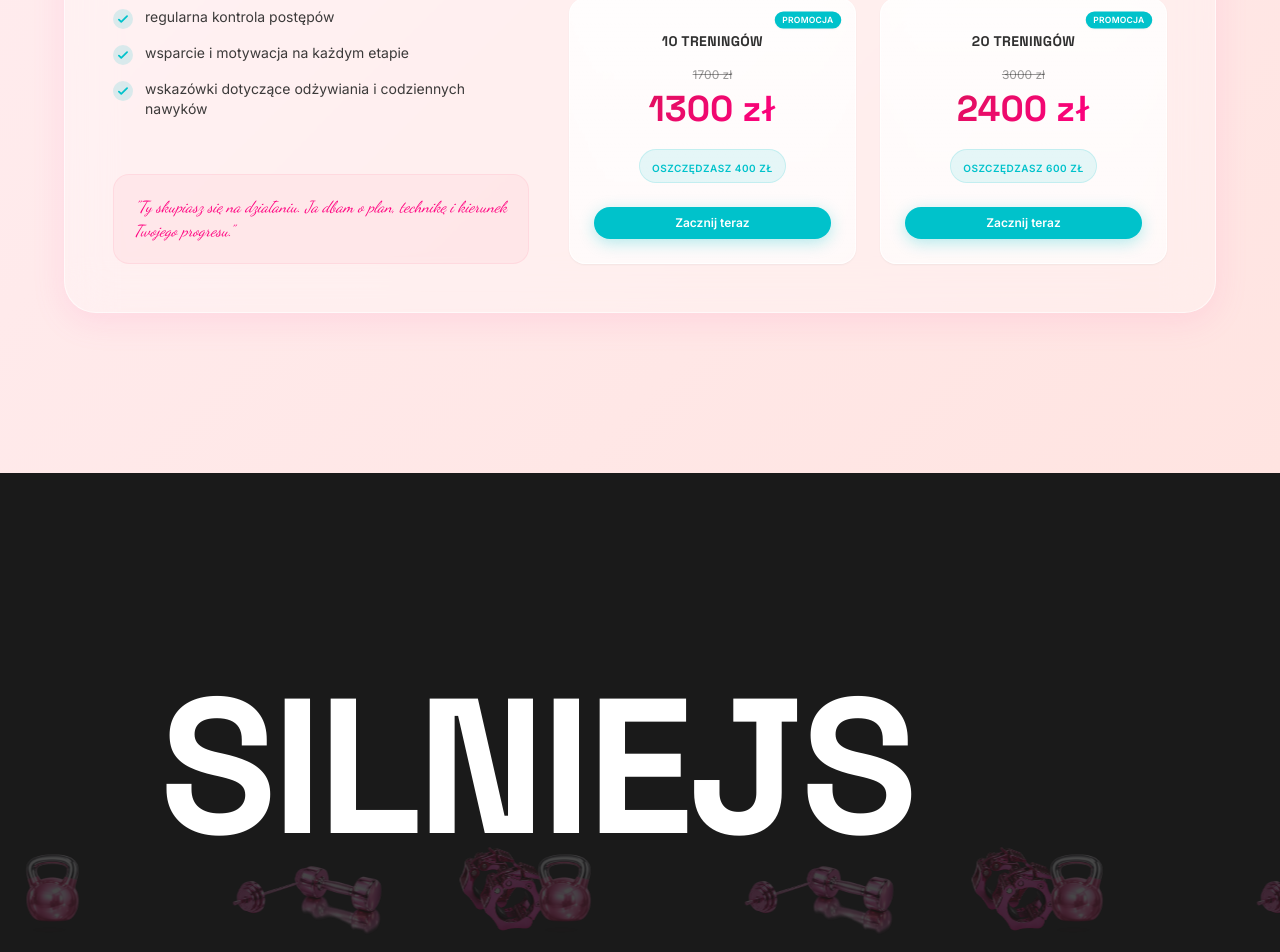
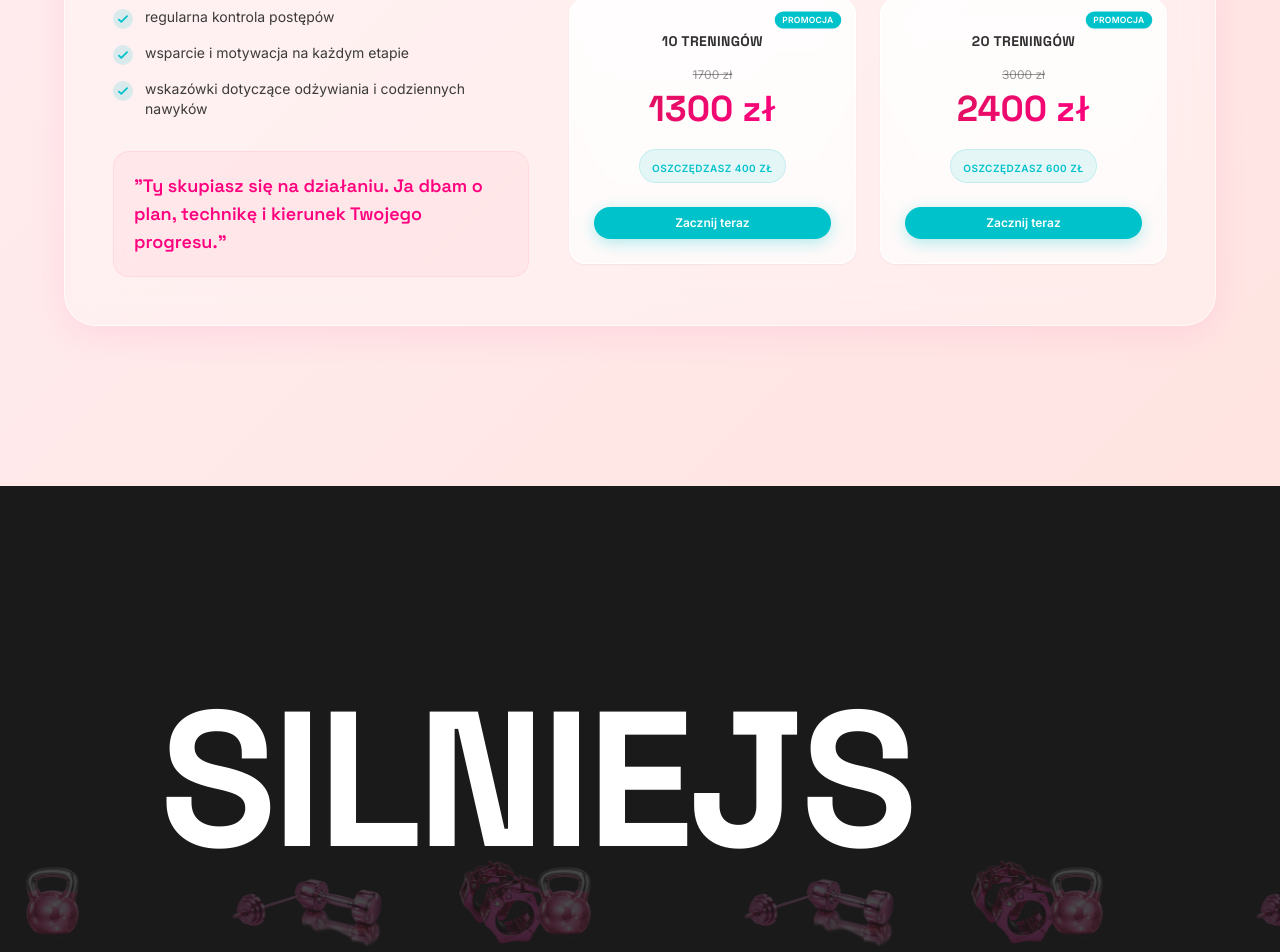
Before and after one commit to pietrucha0/kinga_bartochowska, a React (Vite) app in the folder app/: page / in a window 1280 px wide. Shown: the part 4781-5733 px from the top of the page. Built offline with nearby package versions, Linux system fonts and the light colour scheme.

Commit message:
style: change callout font in PricingSection to font-display for better legibility

```diff
--- a/app/src/sections/PricingSection.tsx
+++ b/app/src/sections/PricingSection.tsx
@@ -287,7 +287,7 @@ export default function PricingSection() {
 
               {/* Callout box */}
               <div className="p-5 rounded-2xl bg-pink-light/20 border border-pink-light/35 text-center sm:text-left">
-                <p className="font-accent text-base text-pink-hot italic leading-normal">
+                <p className="font-display font-semibold text-base sm:text-lg text-pink-hot leading-relaxed">
                   "{activeData.callout}"
                 </p>
               </div>
```
